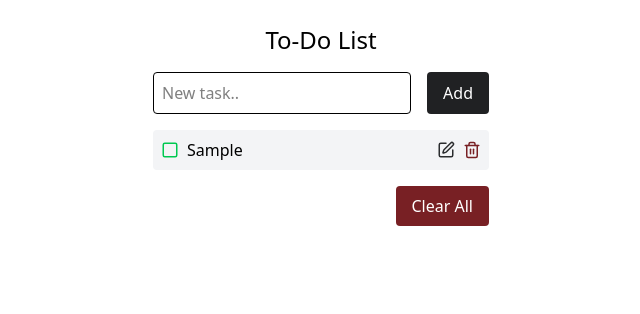
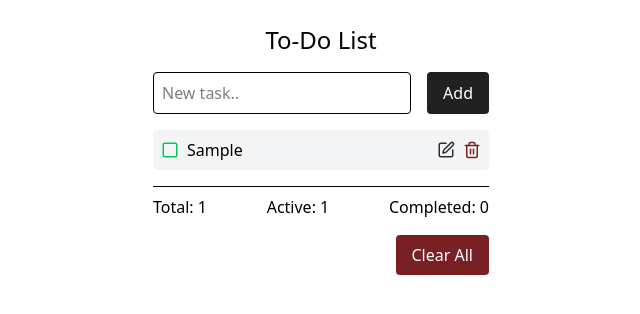
Before and after one commit to mariosmorfo/react-todo-app, a React (Vite) app: page / in a window 1280 px wide. Both pictures are taken after typing "Sample" into the empty fields and a click on the button "Add". Shown: the top 314 px of the page, without its empty margins (319-959 px from the left). Built offline with nearby package versions, Linux system fonts and the light colour scheme.

Commit message:
feat: Create 3 Functions to Count Total, Active and Completed Items

```diff
--- a/src/components/Todo.tsx
+++ b/src/components/Todo.tsx
@@ -42,6 +42,10 @@ const todoReducer = (state: TodoProps[], action: Action): TodoProps[] => {
 
 const Todo = () =>{
   const [todos, dispatch] = useReducer(todoReducer, [], getInitialTodos);
+  const totalTasks: number = todos.length;
+  const completedTask: number = todos.filter(t => t.completed).length;
+  const activeTask:  number = totalTasks - completedTask
+
   useEffect(() => {
     localStorage.setItem("todos", JSON.stringify(todos));
   },[todos])
@@ -57,11 +61,22 @@ const Todo = () =>{
         <TodoForm dispatch={dispatch} />
         <TodoList todos={todos} dispatch={dispatch} />
 
-      <div className="text-end mt-4">
-      <button
-          onClick={handleClearAll}
-          className="bg-cf-dark-red text-white py-2 px-4 rounded">Clear All</button>
-      </div>
+        {todos.length > 0 && (
+            <>
+              <div className="justify-between flex border-t mt-4 pt-2">
+                <span>Total: {totalTasks}</span>
+                <span>Active: {activeTask}</span>
+                <span>Completed: {completedTask}</span>
+              </div>
+              <div className="text-end mt-4">
+                <button
+                    onClick={handleClearAll}
+                    className="bg-cf-dark-red text-white py-2 px-4 rounded">Clear All</button>
+              </div>
+            </>
+        )
+        }
+
       </div>
     </>
   )
```
